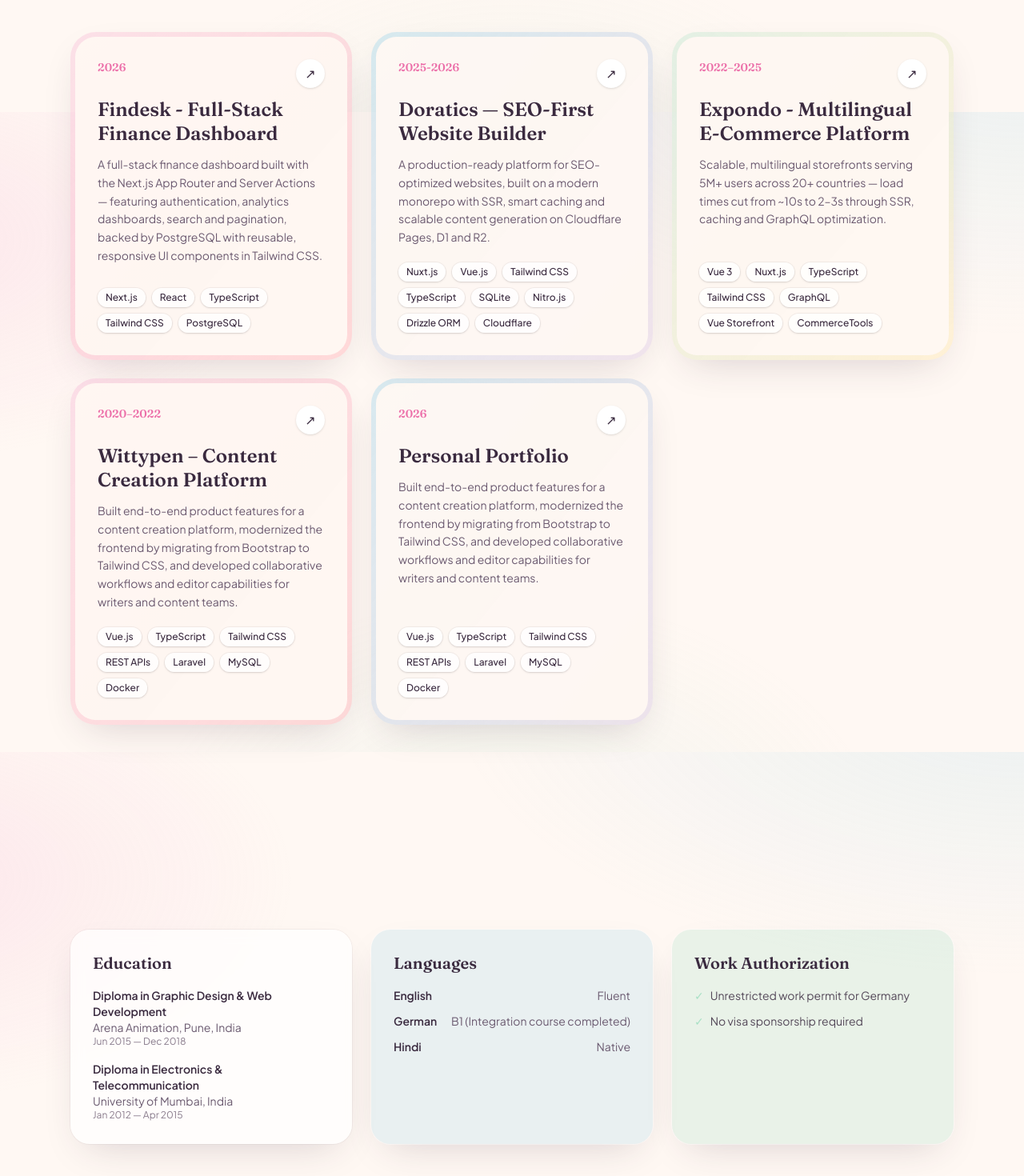
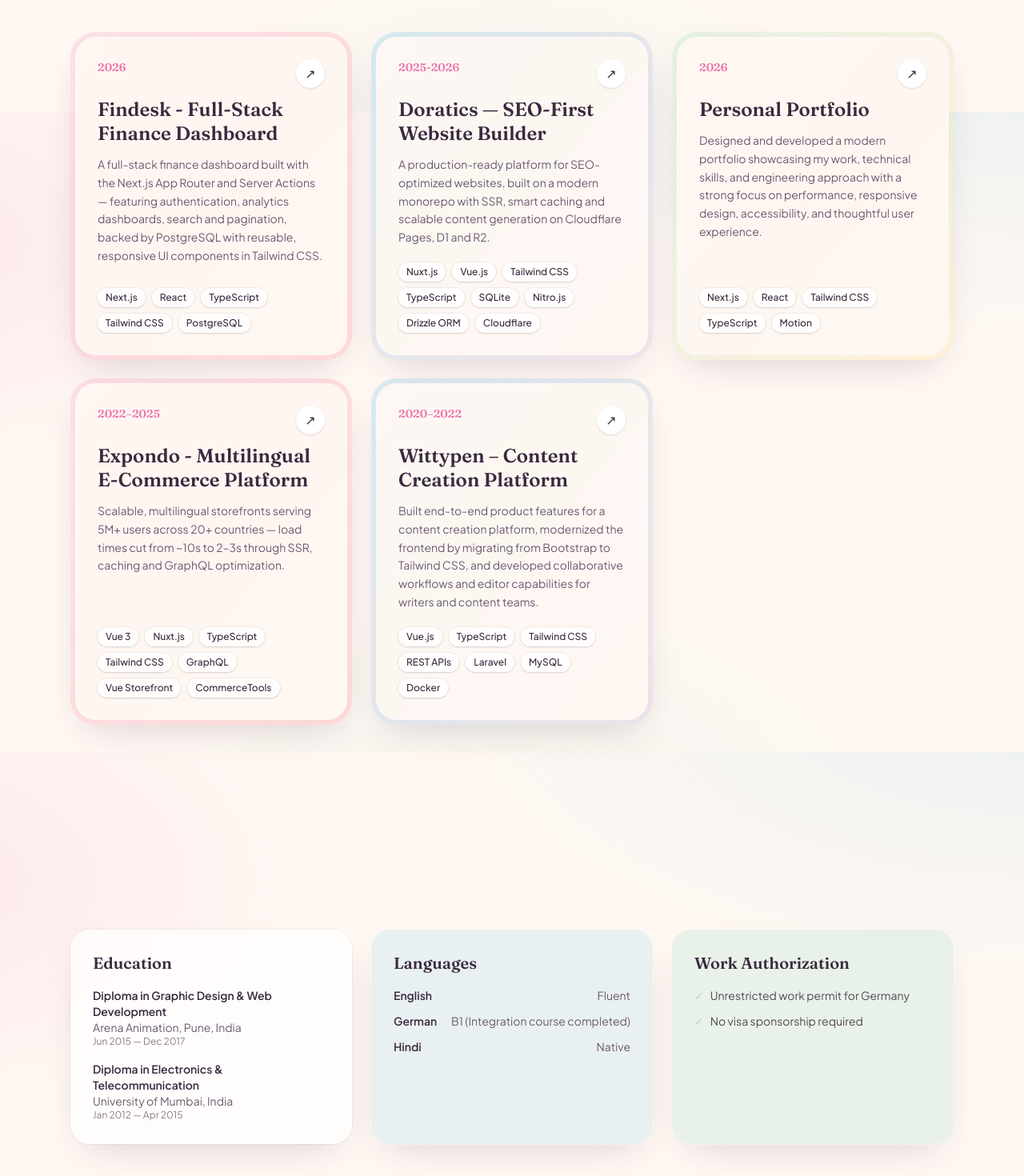
Before and after one commit to hiravesonali/sonali-hirave-portfolio, a Next.js app: page / in a window 1280 px wide. Shown: the part 3860-5330 px from the top of the page at 80% size. Built offline with nearby package versions, Linux system fonts and the light colour scheme.

Commit message:
Update the German content on the website

```diff
--- a/src/content/index.ts
+++ b/src/content/index.ts
@@ -320,6 +320,14 @@
         url: 'https://doratics.com',
       },
       {
+        name: 'Personal Portfolio',
+        year: '2026',
+        stack: ['Next.js', 'React', 'Tailwind CSS', 'TypeScript', 'Motion'],
+        description:
+          'Designed and developed a modern portfolio showcasing my work, technical skills, and engineering approach with a strong focus on performance, responsive design, accessibility, and thoughtful user experience.',
+        url: 'https://portfolio.hiravesonali.workers.dev',
+      },
+      {
         name: 'Expondo - Multilingual E-Commerce Platform',
         year: '2022–2025',
         stack: [
@@ -351,22 +359,6 @@
           'Built end-to-end product features for a content creation platform, modernized the frontend by migrating from Bootstrap to Tailwind CSS, and developed collaborative workflows and editor capabilities for writers and content teams.',
         url: 'https://wittypen.com',
       },
-      {
-        name: 'Personal Portfolio',
-        year: '2026',
-        stack: [
-          'Vue.js',
-          'TypeScript',
-          'Tailwind CSS',
-          'REST APIs',
-          'Laravel',
-          'MySQL',
-          'Docker',
-        ],
-        description:
-          'Built end-to-end product features for a content creation platform, modernized the frontend by migrating from Bootstrap to Tailwind CSS, and developed collaborative workflows and editor capabilities for writers and content teams.',
-        url: 'https://wittypen.com',
-      },
     ],
   },
   education: {
@@ -375,7 +367,7 @@
       {
         degree: 'Diploma in Graphic Design & Web Development',
         school: 'Arena Animation, Pune, India',
-        period: 'Jun 2015 — Dec 2018',
+        period: 'Jun 2015 — Dec 2017',
       },
       {
         degree: 'Diploma in Electronics & Telecommunication',
@@ -396,7 +388,7 @@
     ],
   },
   contact: {
-    chapter: 'Chapter 06 — Say Hello',
+    chapter: "LET'S CONNECT",
     heading: "Let's build something meaningful",
     intro:
       "Open to frontend and full-stack roles where performance, clean architecture and great user experience matter. Drop me a line — I'd love to hear what you're building.",
```
